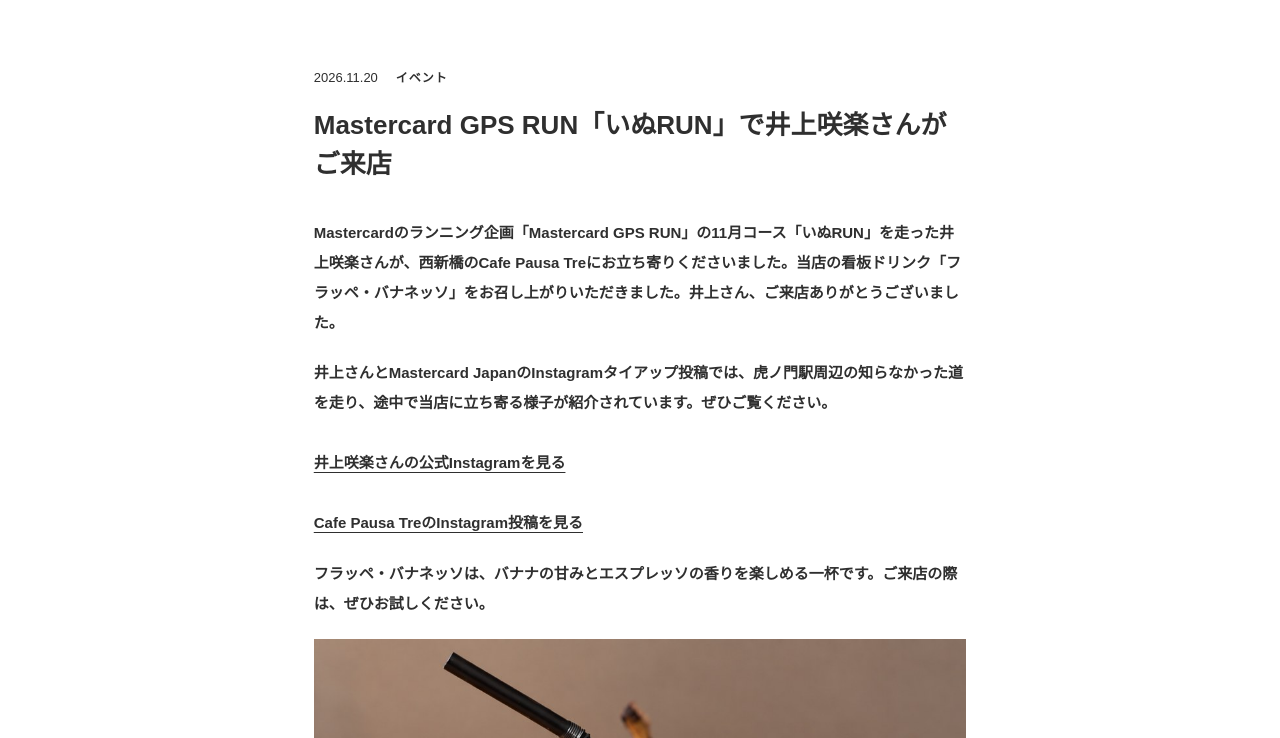
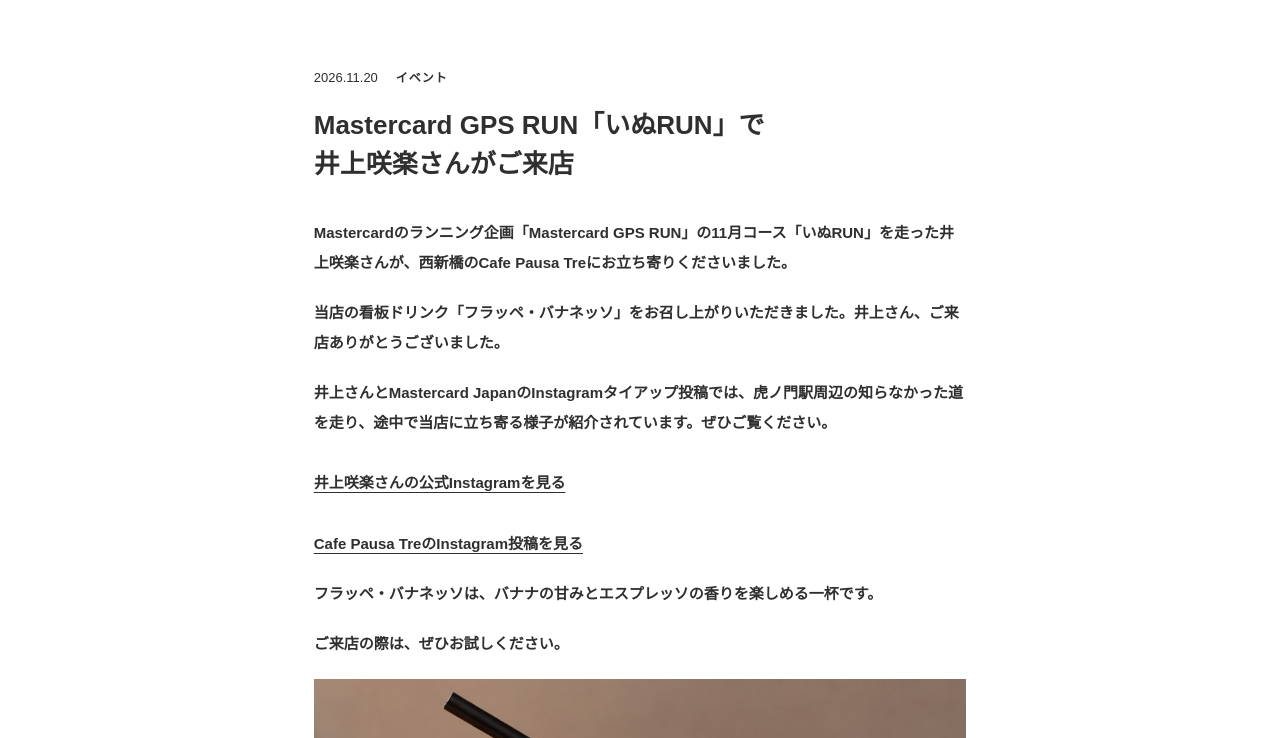
Before and after one commit to cafepausatre/homepage, a plain HTML site: page news/2026-11-20-mastercard-gps-run.html in a window 1280 px wide. Shown: the part 62-800 px from the top of the page. Drawn offline with Linux system fonts and the light colour scheme; a web font is replaced by a local one.

Commit message:
Match Japanese GPS RUN headline and paragraph breaks

```diff
--- a/news/2026-11-20-mastercard-gps-run.html
+++ b/news/2026-11-20-mastercard-gps-run.html
@@ -28,13 +28,16 @@
 <main class="main">
 <article class="news-article">
 <div class="news-article__meta"><time class="news-article__date" datetime="2026-11-20">2026.11.20</time><span class="news-article__category">イベント</span></div>
-<h1 class="news-article__title">Mastercard GPS RUN「いぬRUN」で井上咲楽さんがご来店</h1>
+<h1 class="news-article__title">Mastercard GPS RUN「いぬRUN」で<br>
+井上咲楽さんがご来店</h1>
 <div class="news-article__body">
-<p>Mastercardのランニング企画「Mastercard GPS RUN」の11月コース「いぬRUN」を走った井上咲楽さんが、西新橋のCafe Pausa Treにお立ち寄りくださいました。当店の看板ドリンク「フラッペ・バナネッソ」をお召し上がりいただきました。井上さん、ご来店ありがとうございました。</p>
+<p>Mastercardのランニング企画「Mastercard GPS RUN」の11月コース「いぬRUN」を走った井上咲楽さんが、西新橋のCafe Pausa Treにお立ち寄りくださいました。</p>
+<p>当店の看板ドリンク「フラッペ・バナネッソ」をお召し上がりいただきました。井上さん、ご来店ありがとうございました。</p>
 <p>井上さんとMastercard JapanのInstagramタイアップ投稿では、虎ノ門駅周辺の知らなかった道を走り、途中で当店に立ち寄る様子が紹介されています。ぜひご覧ください。</p>
 <p><a class="news-article__external" href="https://www.instagram.com/bling2sakura/" target="_blank" rel="noopener noreferrer">井上咲楽さんの公式Instagramを見る</a></p>
 <p><a class="news-article__external" href="https://www.instagram.com/p/Df4i8r2C4O7/" target="_blank" rel="noopener noreferrer">Cafe Pausa TreのInstagram投稿を見る</a></p>
-<p>フラッペ・バナネッソは、バナナの甘みとエスプレッソの香りを楽しめる一杯です。ご来店の際は、ぜひお試しください。</p>
+<p>フラッペ・バナネッソは、バナナの甘みとエスプレッソの香りを楽しめる一杯です。</p>
+<p>ご来店の際は、ぜひお試しください。</p>
 <p><img src="../assets/images/real-bananesso.jpg" width="1000" height="833" style="max-width: 100%; height: auto;" alt="バナナとエスプレッソのフラッペ・バナネッソ"></p>
 <p>当店は「いぬRUN」に提携店舗として参加しています。「いぬRUN」は、虎ノ門・新橋・芝を巡り、走った軌跡で地図に犬の形を描くコースです。</p>
 <p>11月30日（月）まで、店頭でGPSランの走行記録画面とMastercardをご提示いただくと、フラッペ・バナネッソを無料でサイズアップできます（通常＋250円）。走行途中の記録画面でもご利用いただけます。西新橋を通る際は、ひと息つきにお立ち寄りください。</p>
```
